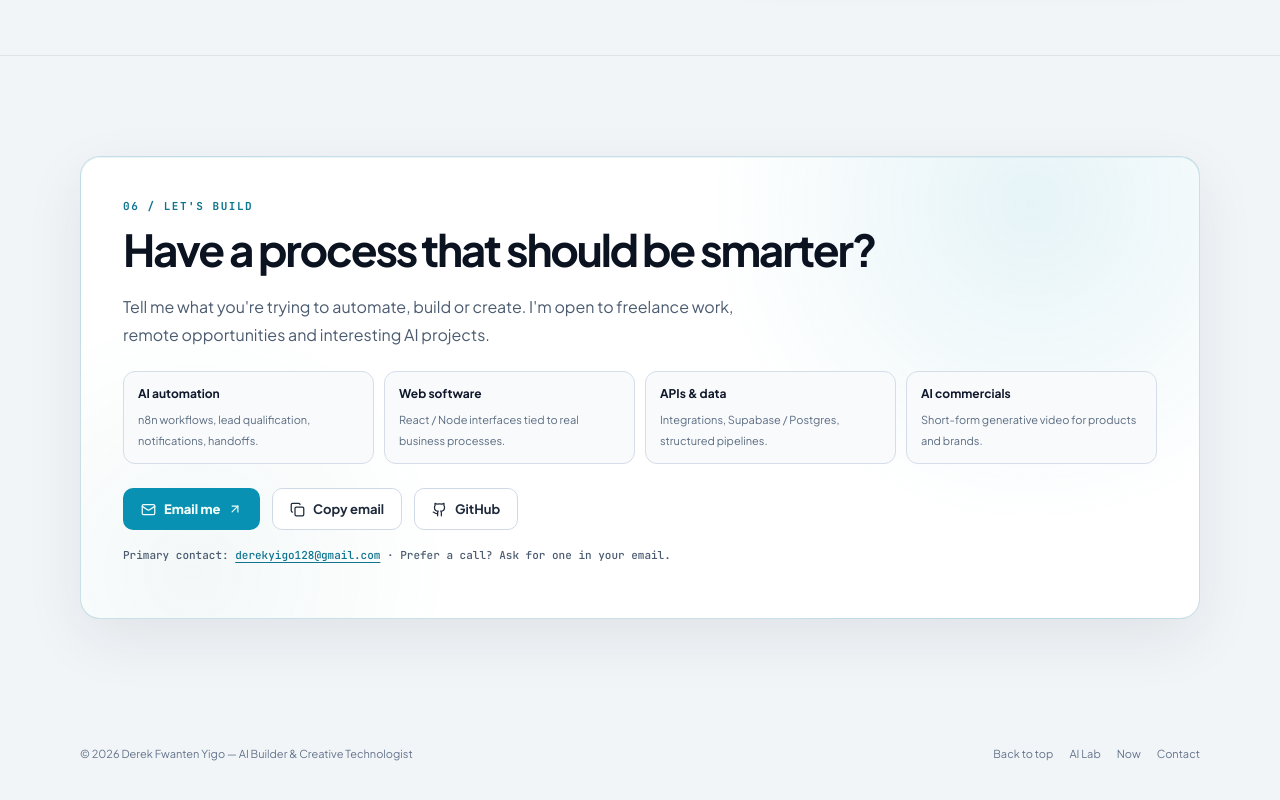
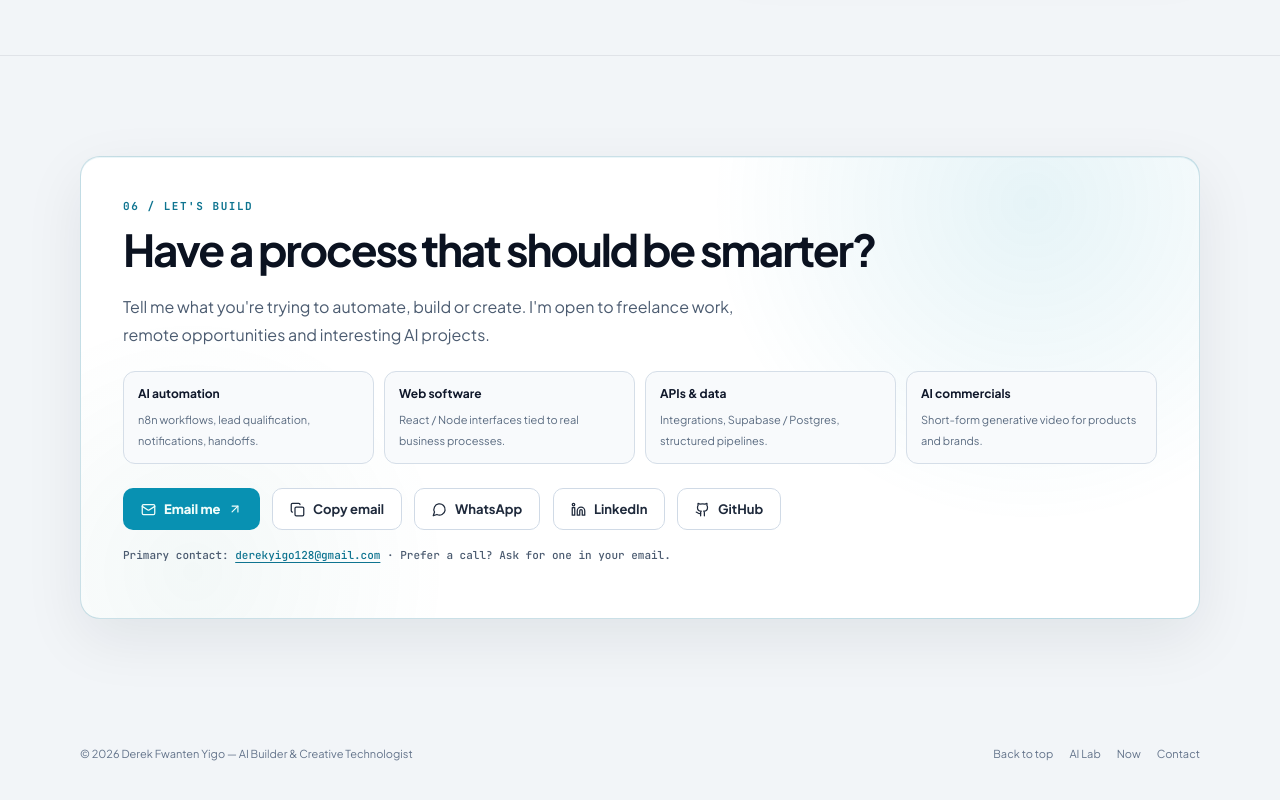
Before and after one commit to Derick-UX-rbg/Derek.Portfolio, a React (Vite) app in the folder ai-tech-portfolio/: page / in a window 1280 px wide. Shown: the part 6210-7010 px from the top of the page. Built offline with nearby package versions, Linux system fonts and the light colour scheme.

Commit message:
Wire hire-path LinkedIn and WhatsApp into contact row
Add real LinkedIn profile and decoded WhatsApp wa.me link next to
Email/GitHub in the contact section. Keep mailto; no calendar.

```diff
--- a/ai-tech-portfolio/src/AppV3Fixed.tsx
+++ b/ai-tech-portfolio/src/AppV3Fixed.tsx
@@ -5,7 +5,7 @@ import './theme/theme.css';
 import { ThemeToggle } from './theme/ThemeToggle';
 import {
   ArrowUpRight, Bot, Check, ChevronDown, ChevronRight, Code2, Copy, Database,
-  Github, Mail, Menu, Play, Sparkles, Workflow, X, Cpu, Layers3
+  Github, Linkedin, Mail, Menu, MessageCircle, Play, Sparkles, Workflow, X, Cpu, Layers3
 } from 'lucide-react';
 import type { LucideIcon } from 'lucide-react';
 
@@ -30,6 +30,8 @@ type Showcase = {
 };
 
 const EMAIL = 'derekyigo128@gmail.com';
+const LINKEDIN = 'https://www.linkedin.com/in/derek-yigo-511b1141a';
+const WHATSAPP = 'https://wa.me/qr/NRZPCSEFHYCLN1';
 const MAILTO =
   `mailto:${EMAIL}?subject=${encodeURIComponent('Project enquiry — Derek Portfolio')}&body=${encodeURIComponent(
     "Hi Derek,\n\nI have a project / process I'd like to discuss:\n\n- What I need help with:\n- Timeline:\n- Budget range (optional):\n\nThanks,"
@@ -535,6 +537,12 @@ export default function AppV3Fixed() {
                   {copied ? <Check size={15} aria-hidden="true" /> : <Copy size={15} aria-hidden="true" />}
                   {copied ? 'Email copied' : 'Copy email'}
                 </button>
+                <a className="social" href={WHATSAPP} target="_blank" rel="noreferrer" aria-label="WhatsApp — Rico_Vrse">
+                  <MessageCircle size={15} aria-hidden="true" /> WhatsApp
+                </a>
+                <a className="social" href={LINKEDIN} target="_blank" rel="noreferrer">
+                  <Linkedin size={15} aria-hidden="true" /> LinkedIn
+                </a>
                 <a className="social" href="https://github.com/Derick-UX-rbg" target="_blank" rel="noreferrer">
                   <Github size={15} aria-hidden="true" /> GitHub
                 </a>
```
